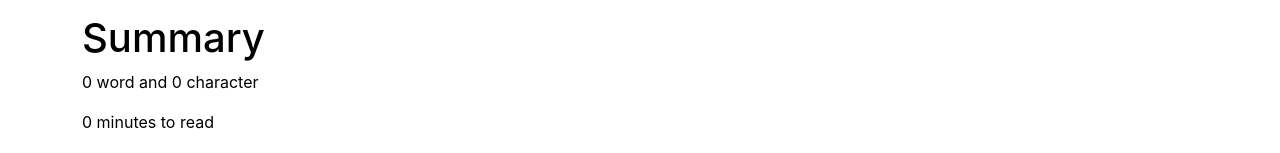
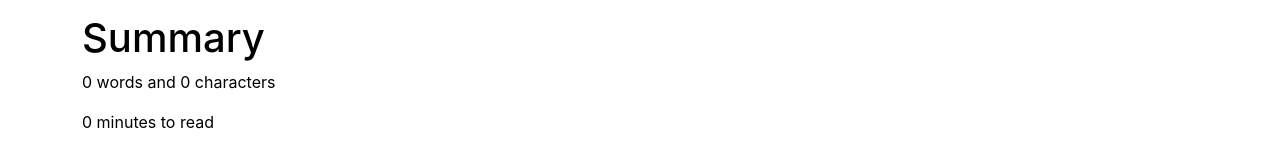
Before and after one commit to sachinadk2011/my-react-app, a React (Create React App) app: page /my-react-app/TextEditBox.js in a window 1280 px wide. Shown: the part 442-595 px from the top of the page. Built offline with nearby package versions, Linux system fonts and the light colour scheme.

Commit message:
put s in word and character

```diff
--- a/src/component/TextEditBox.js
+++ b/src/component/TextEditBox.js
@@ -229,7 +229,7 @@ const selectedText = selection.trim();
           <div className="container" style={{color: props.mode==='light'?'black':'white'}}>
             <h1>Summary </h1>
             <p>{text.split(/\s+/).filter((element =>
-              element.trim().length)).length} word and {text.length } character</p>
+              element.trim().length)).length} words and {text.length } characters</p>
             <p>{0.008 * text.split(/\s+/).filter((element)=>
               { return element.length!==0}).length} minutes to read</p>
             <h2>Preview</h2>
```
